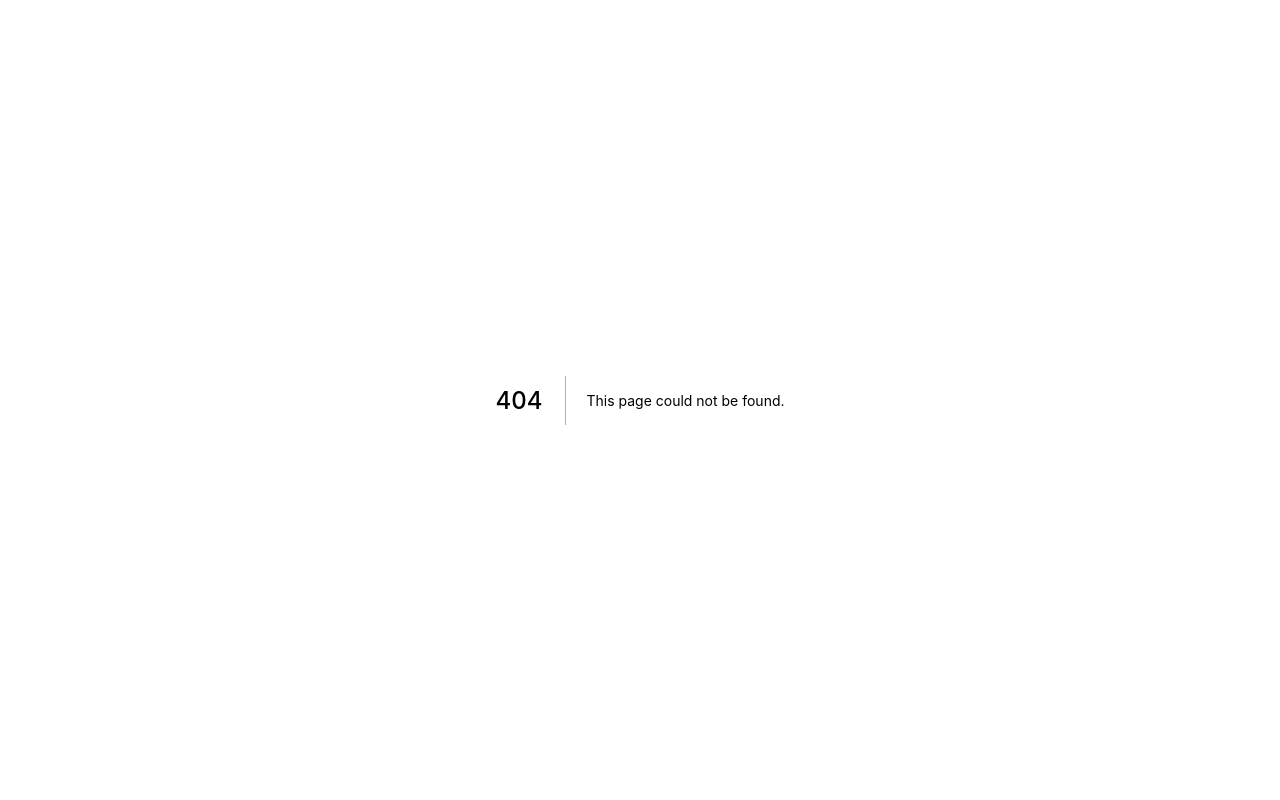
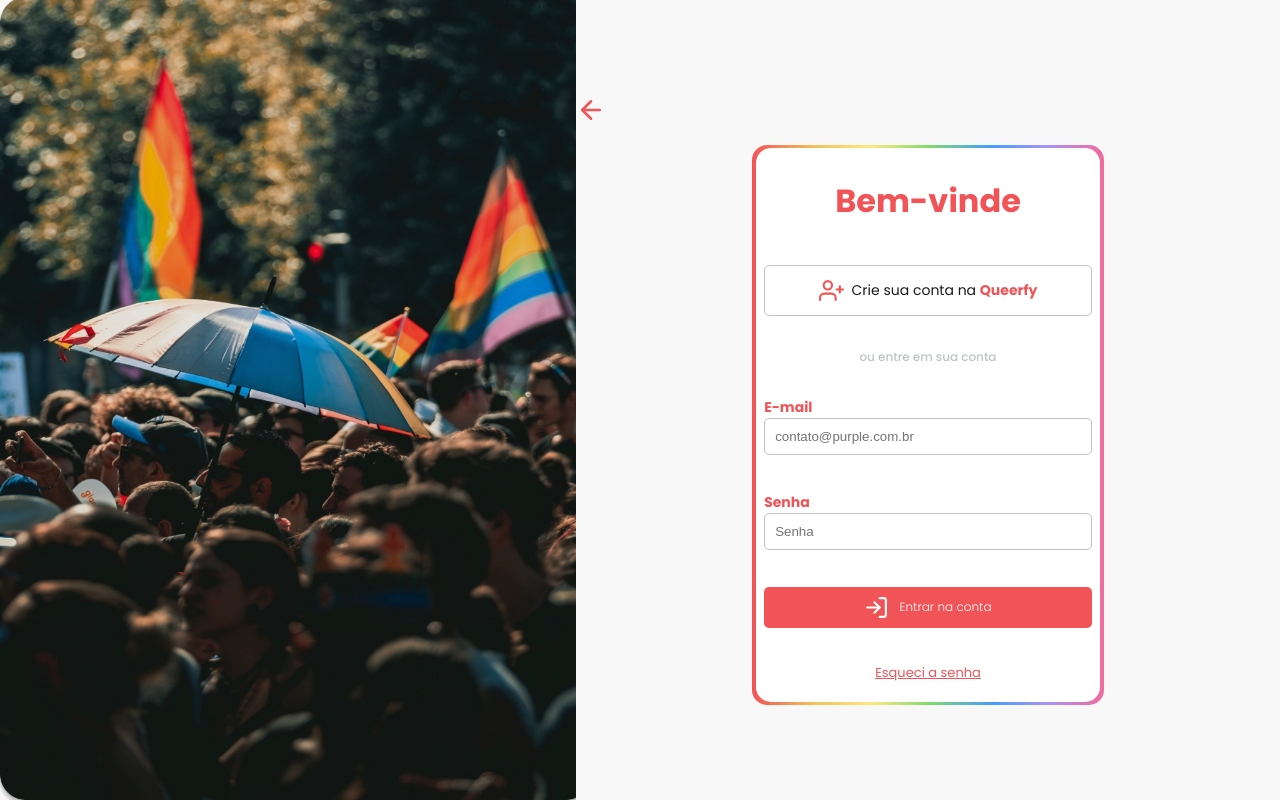
Before and after one commit to Queerfy/queerfy, a Next.js app in the folder Front-end/: page /Login in a window 1280 px wide. Before the commit this address had no page. Built offline with nearby package versions, Linux system fonts and the light colour scheme.

Commit message:
Add Login Page

```diff
--- a/Front-end/src/components/Navbar/index.tsx
+++ b/Front-end/src/components/Navbar/index.tsx
@@ -41,7 +41,7 @@ export const Navbar = () => {
         />
         <Globe size={25} />
         <Inbox size={25} />
-        <Link href="/Register">
+        <Link href="/Login">
           <User size={25} />
         </Link>
 
--- /dev/null
+++ b/Front-end/src/pages/Login/index.tsx
@@ -0,0 +1,77 @@
+import { NextPage } from "next";
+import Head from 'next/head';
+
+import Link from 'next/link';
+
+import { UserPlus, LogIn, ArrowLeft } from 'react-feather';
+
+import {
+    Container,
+    BannerContainer,
+    LoginContainer,
+    ContainerBox,
+    ItemContainer,
+    InputsBox
+} from './style';
+
+const Login: NextPage = () => {
+    return (
+        <>
+            <Head>
+                <title>Login</title>
+            </Head>
+
+            <Container>
+                <BannerContainer imageSrc={"./loginImage.jpeg"}>
+
+                </BannerContainer>
+
+                <LoginContainer>
+
+                    <Link href="/">
+                        <div id="login_back">
+                            <ArrowLeft size={30} />
+                        </div>
+                    </Link>
+
+                    <img id="login_logo" src='./logo.svg' alt="Logo" />
+
+                    <ContainerBox>
+                        <ItemContainer>
+                            <h1>Bem-vinde</h1>
+
+                            <Link href="/Register">
+                                <div id="firstElement">
+                                    <UserPlus size={25} />
+                                    <p>Crie sua conta na <span>Queerfy</span></p>
+                                </div>
+                            </Link>
+
+                            <p id="container_textLogin">ou entre em sua conta</p>
+
+                            <InputsBox>
+                                <span>E-mail</span>
+                                <input type="text" placeholder="contato@purple.com.br" />
+                            </InputsBox>
+
+                            <InputsBox>
+                                <span>Senha</span>
+                                <input type="text" placeholder="Senha" />
+                            </InputsBox>
+
+                            <div id="container_button">
+                                <LogIn size={25} />
+                                <p>Entrar na conta</p>
+                            </div>
+
+                            <p id="container_forgoutPassword">Esqueci a senha</p>
+
+                        </ItemContainer>
+                    </ContainerBox>
+                </LoginContainer>
+            </Container>
+        </>
+    )
+}
+
+export default Login;
--- /dev/null
+++ b/Front-end/src/pages/Login/style.ts
@@ -0,0 +1,202 @@
+import styled from 'styled-components';
+
+import { theme } from '../../styles/theme'
+
+interface IContainerBanner {
+    imageSrc: string;
+}
+
+export const Container = styled.div`
+    display: flex;
+
+    height: 100vh;
+    width: 100vw;
+`;
+
+export const BannerContainer = styled.div<IContainerBanner>`
+    width: 45%;
+    background: url(${props => props.imageSrc});
+    background-repeat: no-repeat;
+    background-size: cover;
+
+    @media screen and (max-width: 1024px) {
+        display: none;
+    }
+`;
+
+export const LoginContainer = styled.div`
+    display: flex;
+    flex-direction: column;
+    align-items: center;
+    justify-content: center;
+
+    width: 55%;
+    height: 100%;
+
+    div#login_back {
+        display: flex;
+        justify-content: flex-start;
+
+        width: 100%;
+        height: 50px;
+
+        > svg {
+            color: ${theme.colors.red};
+            cursor: pointer;
+        }
+    }
+
+    img#login_logo {
+        width: 30%;
+        margin-bottom: 20px;
+
+        @media screen and (min-width: 1024px) {
+            display: none;
+        }
+    }
+
+    @media screen and (max-width: 1024px) {
+        width: 100%;
+        height: 95%;
+    }
+`;
+
+export const ContainerBox = styled.div`
+    display: flex;
+    align-items: center;
+    justify-content: center;
+
+    width: 50%;
+    height: 70%;
+
+    background: linear-gradient(
+        to right,
+        rgba(241, 83, 86, 1) 0%,
+        rgba(240, 191, 90, 1) 17%,
+        rgba(253, 233, 128, 1) 34%,
+        rgba(133, 219, 107, 1) 50%,
+        rgba(67, 158, 250, 1) 68%,
+        rgba(169, 147, 245, 1) 84%,
+        rgba(242, 107, 156, 1) 100%
+    );
+    border-radius: 15px;
+
+    @media screen and (max-width: 1024px) {
+        /* width: 80%;
+        height: 70%; */
+        width: 350px;
+        height: 750px;
+    }
+`;
+
+export const ItemContainer = styled.div`
+    display: flex;
+    flex-direction: column;
+    align-items: center;
+    justify-content: space-evenly;
+
+    border: none;
+    width: 98%;
+    height: 99%;
+    background-color: white;
+    border-radius: 15px;
+
+    h1 {
+        padding: 10px;
+        font-weight: 700;
+        color: ${theme.colors.red}
+    }
+
+    div#firstElement {
+        display: flex;
+        justify-content: center;
+        align-items: center;
+
+        width: 95%;
+        padding: 12px;
+
+        margin-top: 10px;
+        border-radius: 5px;
+        border: 1px solid #bdc3c7;
+        cursor: pointer;
+
+        > svg {
+            margin-right: 8px;
+            color: ${theme.colors.red};
+        }
+
+        > p {
+            font-size: 14px;
+
+            > span {
+                font-weight: 700;
+                color: ${theme.colors.red};
+            }
+        }
+    }
+
+    p#container_textLogin {
+        padding: 12px;
+
+        color: #bdc3c7;
+        font-size: 12px;
+        font-weight: 500;
+    }
+
+    div#container_button {
+        display: flex;
+        justify-content: center;
+        align-items: center;
+
+        padding: 8px;
+        width: 95%;
+        border-radius: 5px;
+        background: ${theme.colors.red};
+        margin-bottom: 15px;
+        cursor: pointer;
+
+        > p {
+            color: white;
+            font-weight: 300;
+            font-size: 12px;
+        }
+
+        > svg {
+            color: white;
+            margin-right: 10px;
+        }
+    }
+
+    p#container_forgoutPassword {
+        font-size: 13px;
+        color: ${theme.colors.red};
+        text-decoration: underline ${theme.colors.red};
+        cursor: pointer;
+    }
+
+`;
+
+export const InputsBox = styled.div`
+    display: flex;
+    flex-direction: column;
+
+    width: 95%;
+    height: 70px;
+    margin-bottom: 5px;
+
+    /* border: 2px solid blue; */
+
+    span {
+        font-size: 14px;
+        font-weight: bold;
+        color: ${theme.colors.red};
+    }
+
+    input {
+        color: #bdc3c7;
+        padding: 10px;
+        border-radius: 5px;
+        border: 1px solid #bdc3c7;
+    }
+
+`;
```
Also changed, not shown: Front-end/public/loginImage.jpeg (added).
